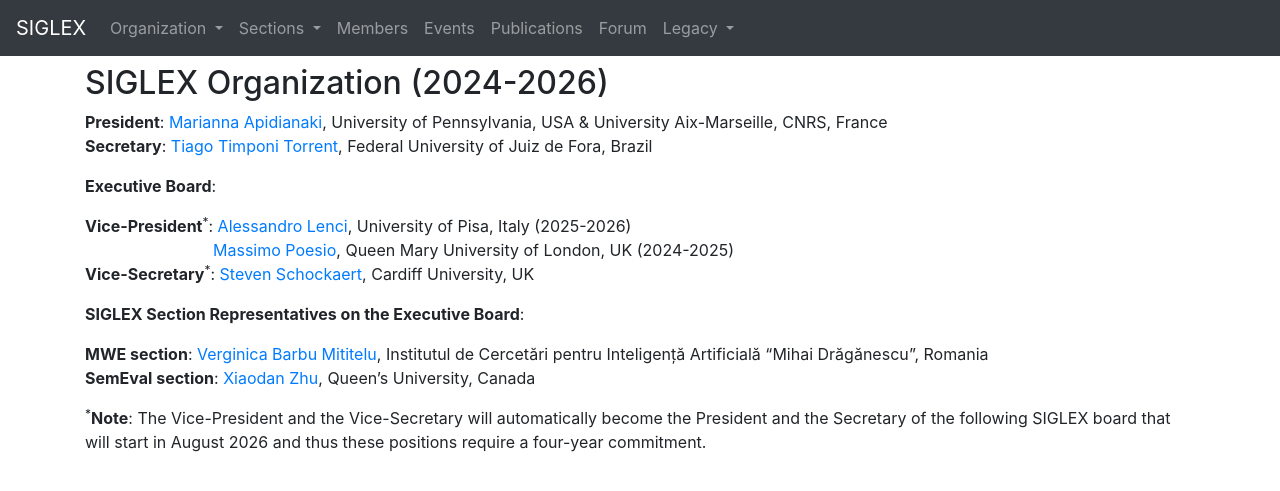
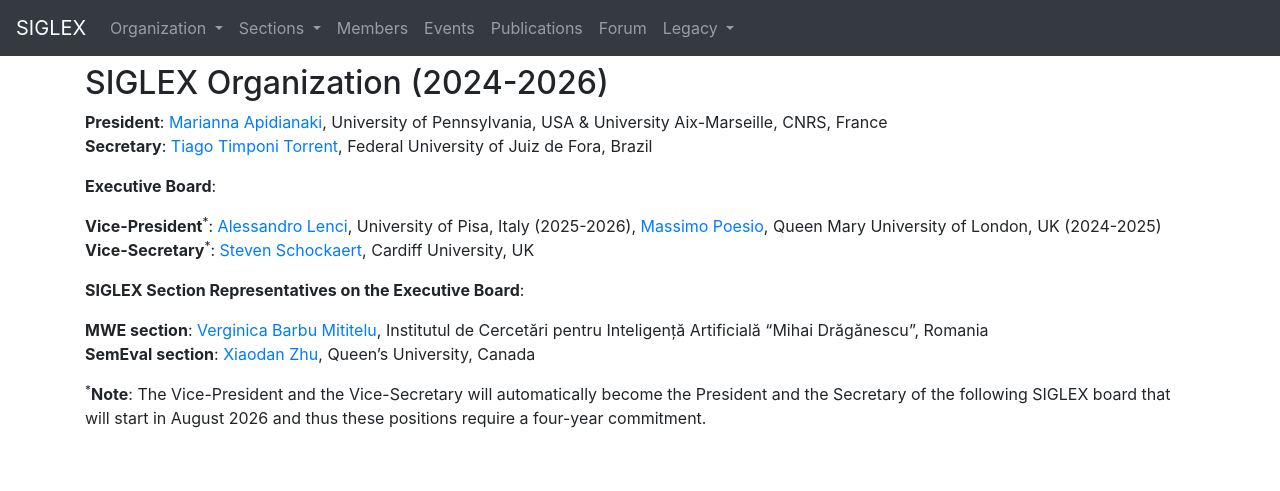
Before and after one commit to acl-org/siglex, a Jekyll site: the page built from board/2024.md, in a window 1280 px wide. Shown: the top 491 px of the page. Built offline with Jekyll 4.4.1, drawn with Linux system fonts in a browser that asks for light colours.

Commit message:
Update 2024.md

```diff
--- a/board/2024.md
+++ b/board/2024.md
@@ -11,8 +11,7 @@ title: "Board 2024-2026"
 
 **Executive Board**:
 
-**Vice-President**<sup>*</sup>: [Alessandro Lenci](https://people.unipi.it/alessandro_lenci/), University of Pisa, Italy (2025-2026) <br>
-&emsp;&emsp;&emsp;&emsp;&emsp;&emsp;&emsp;&emsp;[Massimo Poesio](https://sites.google.com/view/massimo-poesio), Queen Mary University of London, UK (2024-2025)<br>
+**Vice-President**<sup>*</sup>: [Alessandro Lenci](https://people.unipi.it/alessandro_lenci/), University of Pisa, Italy (2025-2026), [Massimo Poesio](https://sites.google.com/view/massimo-poesio), Queen Mary University of London, UK (2024-2025)<br>
 **Vice-Secretary**<sup>*</sup>: [Steven Schockaert](https://profiles.cardiff.ac.uk/staff/schockaerts1), Cardiff University, UK
 
 **SIGLEX Section Representatives on the Executive Board**:
```
